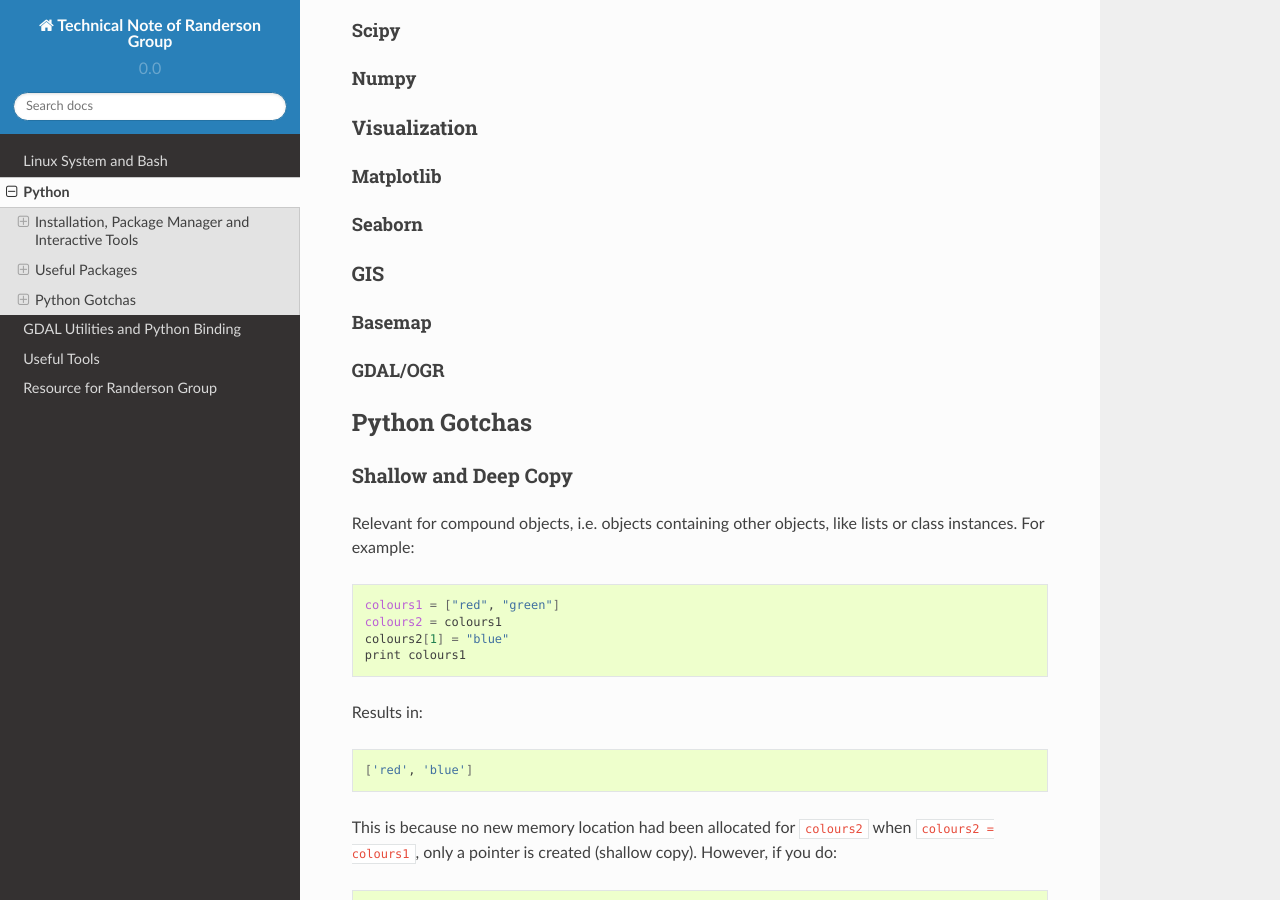
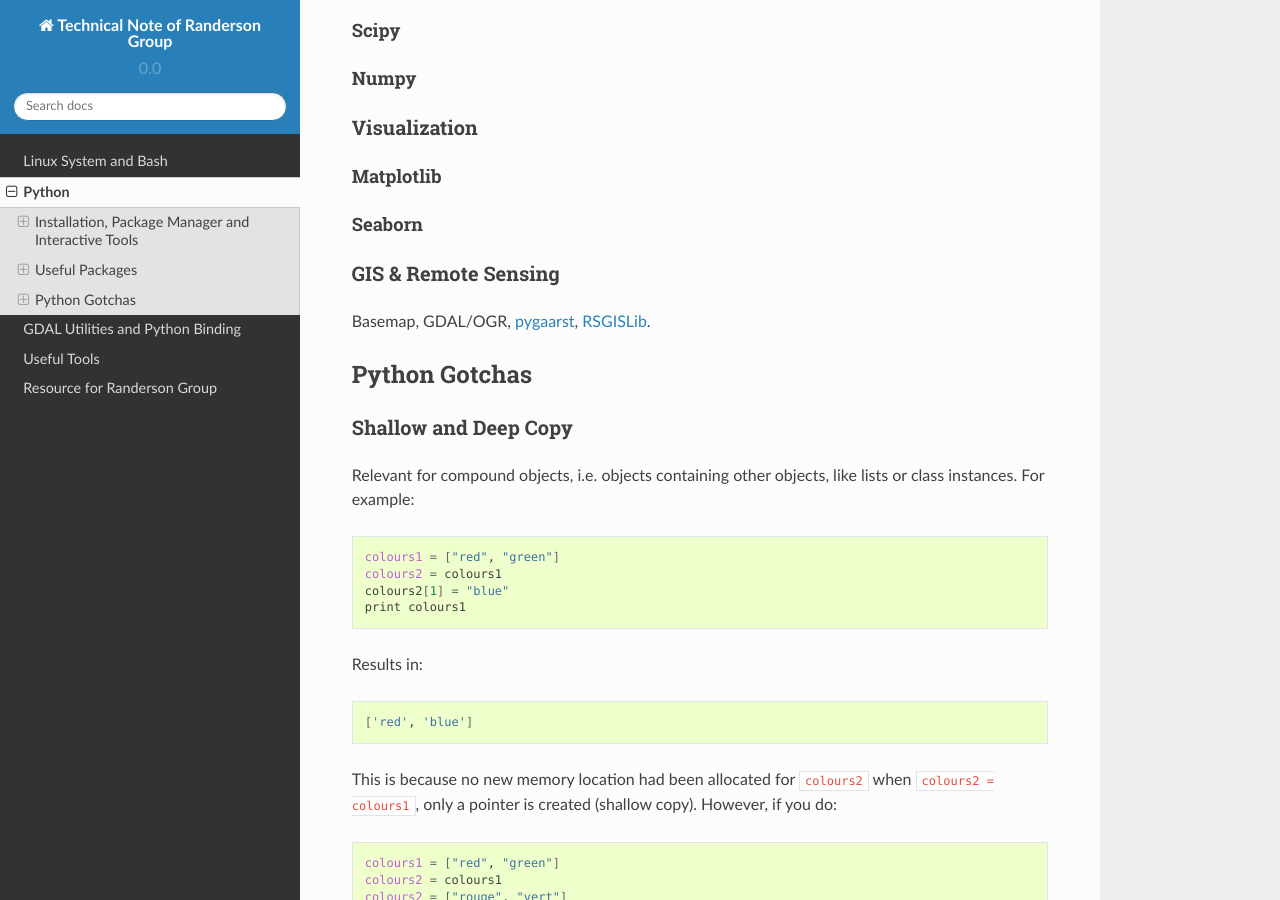
Before and after one commit to bairdlangenbrunner/Technical-Notes-of-Randerson-Group, a Sphinx documentation site: the page built from source/python.rst, in a window 1280 px wide and 900 px high, scrolled down 889 px. Built offline with Sphinx 7.4.7 and the Read the Docs theme 2.0.0, drawn with Linux system fonts in a browser that asks for light colours.

Commit message:
Update python.rst

```diff
--- a/source/python.rst
+++ b/source/python.rst
@@ -55,14 +55,9 @@ Seaborn
 
 
 
-GIS
+GIS & Remote Sensing
 ----------------------------------------------------------------------------------------------------
-
-Basemap
-++++++++++++++++++++++++++++++++++++++++++++++++++++++++++++++++++++++++++++++++++++++++++++++++++++
-
-GDAL/OGR
-++++++++++++++++++++++++++++++++++++++++++++++++++++++++++++++++++++++++++++++++++++++++++++++++++++
+Basemap, GDAL/OGR, `pygaarst <http://pygaarst.readthedocs.org/en/latest/>`_, `RSGISLib <http://www.rsgislib.org/index.html>`_.
 
 
 Python Gotchas
```
